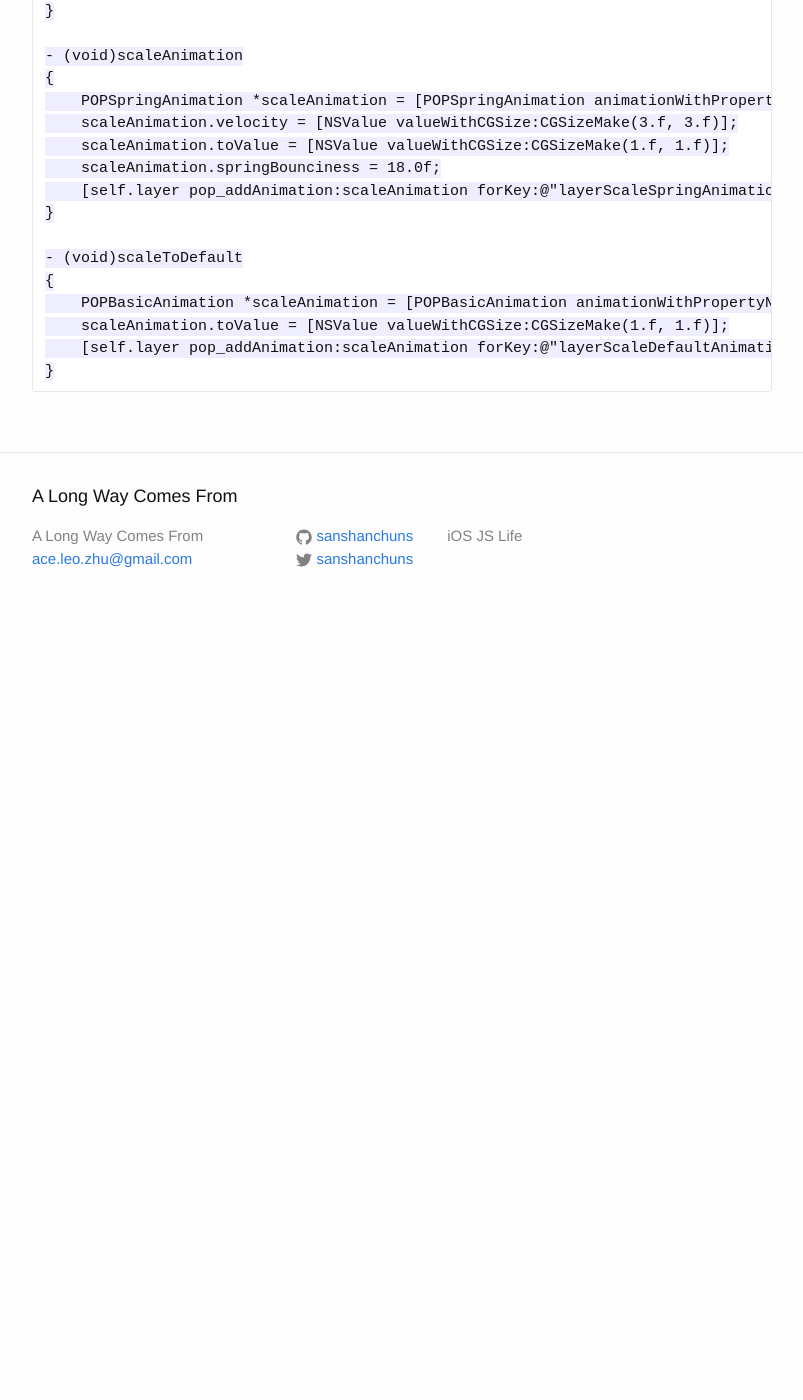
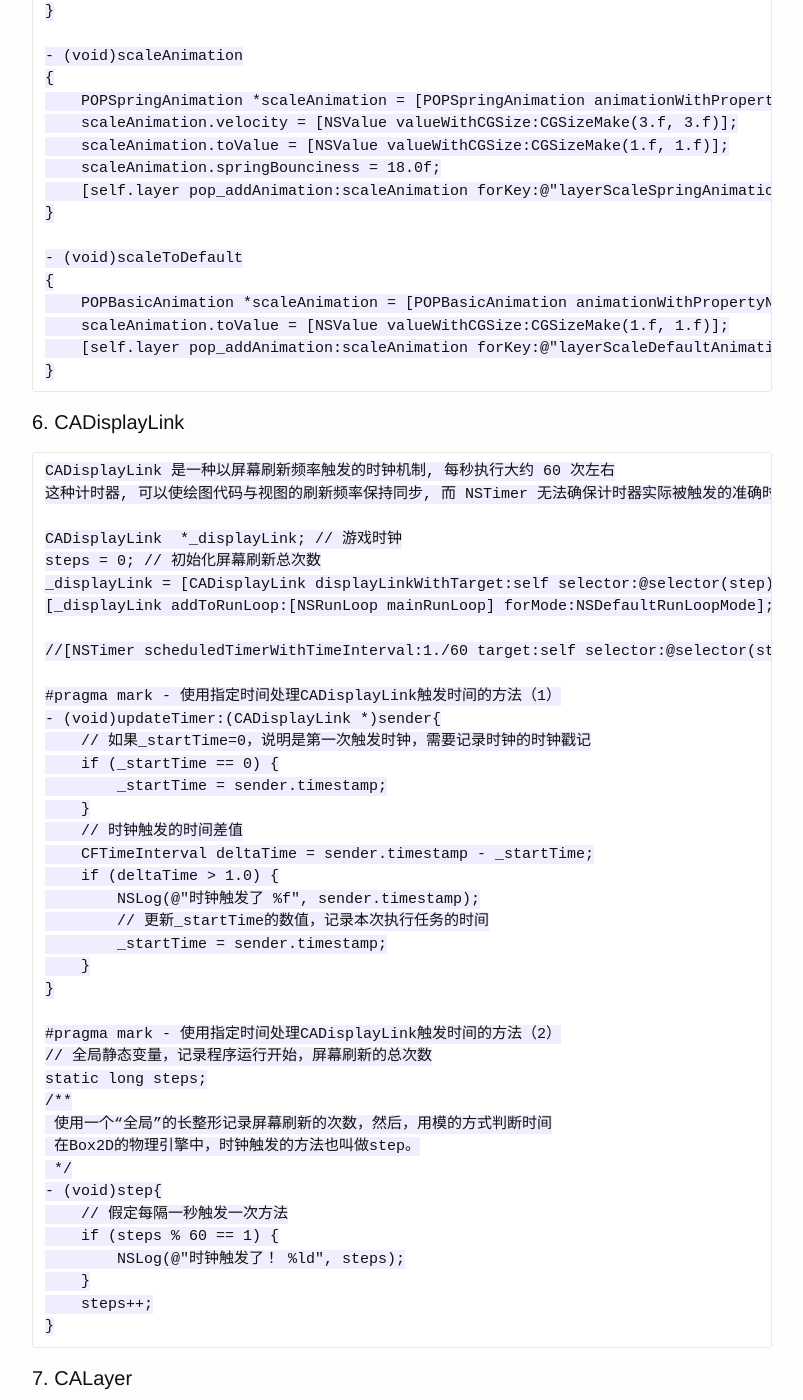
Before and after one commit to sanshanchuns/sanshanchuns.github.io, a Jekyll site: the page built from _posts/2015-06-23-iOS-Animation.markdown, in a window 1280 px wide and 1400 px high, scrolled down 3153 px. Shown: the whole window, without its empty margins (238-1041 px from the left). Built offline with Jekyll 4.4.1, drawn with Linux system fonts in a browser that asks for light colours; before the commit the page ends 3783 px from its top, so only the background shows below that; some of the changed text lies outside the part shown.

Commit message:
update files

```diff
--- a/_posts/2015-06-23-iOS-Animation.markdown
+++ b/_posts/2015-06-23-iOS-Animation.markdown
@@ -157,10 +157,75 @@
     }
 
 
+#### 6. CADisplayLink
 
+    CADisplayLink 是一种以屏幕刷新频率触发的时钟机制, 每秒执行大约 60 次左右
+    这种计时器, 可以使绘图代码与视图的刷新频率保持同步, 而 NSTimer 无法确保计时器实际被触发的准确时间
 
+    CADisplayLink  *_displayLink; // 游戏时钟
+    steps = 0; // 初始化屏幕刷新总次数
+    _displayLink = [CADisplayLink displayLinkWithTarget:self selector:@selector(step)]; // 初始化时钟
+    [_displayLink addToRunLoop:[NSRunLoop mainRunLoop] forMode:NSDefaultRunLoopMode]; // 初始化时钟之后，有一个必须要做的，就是把游戏时钟，添加到主运行循环
 
+    //[NSTimer scheduledTimerWithTimeInterval:1./60 target:self selector:@selector(step) userInfo:nil repeats:YES]; //效果同上,唯一的不同就是当系统比较繁忙时, 会卡
 
+    #pragma mark - 使用指定时间处理CADisplayLink触发时间的方法（1）
+    - (void)updateTimer:(CADisplayLink *)sender{
+        // 如果_startTime=0，说明是第一次触发时钟，需要记录时钟的时钟戳记
+        if (_startTime == 0) {
+            _startTime = sender.timestamp;
+        }
+        // 时钟触发的时间差值
+        CFTimeInterval deltaTime = sender.timestamp - _startTime;
+        if (deltaTime > 1.0) {
+            NSLog(@"时钟触发了 %f", sender.timestamp);
+            // 更新_startTime的数值，记录本次执行任务的时间
+            _startTime = sender.timestamp;
+        }
+    }
+
+    #pragma mark - 使用指定时间处理CADisplayLink触发时间的方法（2）
+    // 全局静态变量，记录程序运行开始，屏幕刷新的总次数
+    static long steps;
+    /**
+     使用一个“全局”的长整形记录屏幕刷新的次数，然后，用模的方式判断时间
+     在Box2D的物理引擎中，时钟触发的方法也叫做step。
+     */
+    - (void)step{
+        // 假定每隔一秒触发一次方法
+        if (steps % 60 == 1) {
+            NSLog(@"时钟触发了！ %ld", steps);
+        }
+        steps++;
+    }
+
+#### 7. CALayer
+
+    a.  UIView, CALayer 之间的调用关系
+
+        UIView 收到 setNeedsDisplay 消息, CALayer 会准备好一个 CGContextRef, 然后调用代理,即UIView的 drawLayer:inContext: 方法, 传入准备好的 CGContextRef 对象.
+        drawLayer:inContext: 方法中会调用 drawRect: 方法
+        drawRect:中通过 UIGraphicsGetCurrentContext() 获取的就是 CALayer 传入的 CGContextRef 对象, 在drawRect:中完成的所有绘制都入填入CALayer的CGContextRef中, 然后被拷贝值屏幕
+        CALayer 的 CGContextRef 用的是位图上下文 (Bitmap Graphics Context)
+
+        - (void)viewDidLoad{
+            [super viewDidLoad];
+
+            _layer = [CALayer layer];
+            [_layer setBounds:CGRectMake(0, 0, 200, 200)];
+            [_layer setPosition:CGPointMake(100, 100)];
+            [_layer setBackgroundColor:[UIColor redColor].CGColor];
+            // 不能再将UIView设置为这个CALayer的delegate，因为UIView对象已经是内部层的delegate，再次设置会出问题
+        //    [_layer setDelegate:self.view];
+            [_layer setDelegate:self]; // 因为ViewController 是 CALayer 的代理, 所以需要实现 drawLayer: inContext: 方法
+            [_layer setNeedsDisplay]; // 这样才会调用 drawLayer: inContext: 方法
+            [self.view.layer addSublayer:_layer];
+        }
+
+        - (void)drawLayer:(CALayer *)layer inContext:(CGContextRef)ctx{
+            CGContextSetRGBFillColor(ctx, 1, 1, 0, 1);
+            CGContextFillEllipseInRect(ctx, CGRectMake(0, 0, 200, 200));
+        }
 
 [jekyll]:      http://jekyllrb.com
 [jekyll-gh]:   https://github.com/jekyll/jekyll
```
Also changed, not shown: _posts/2015-06-15-iOS-发布.markdown (+11 -0 lines), _posts/2015-07-22-iOS-UIKit.markdown (+50 -0 lines), _posts/2015-07-22-iOS-sensor.markdown (added, +35 -0 lines).
